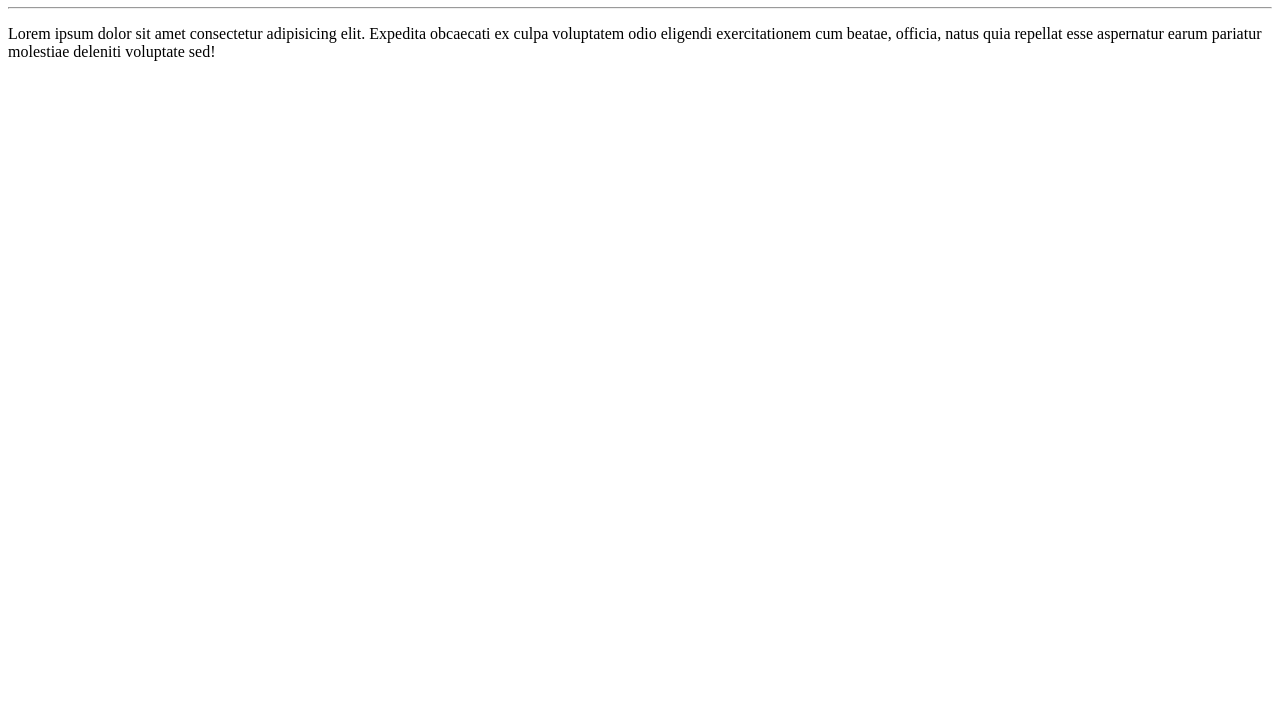
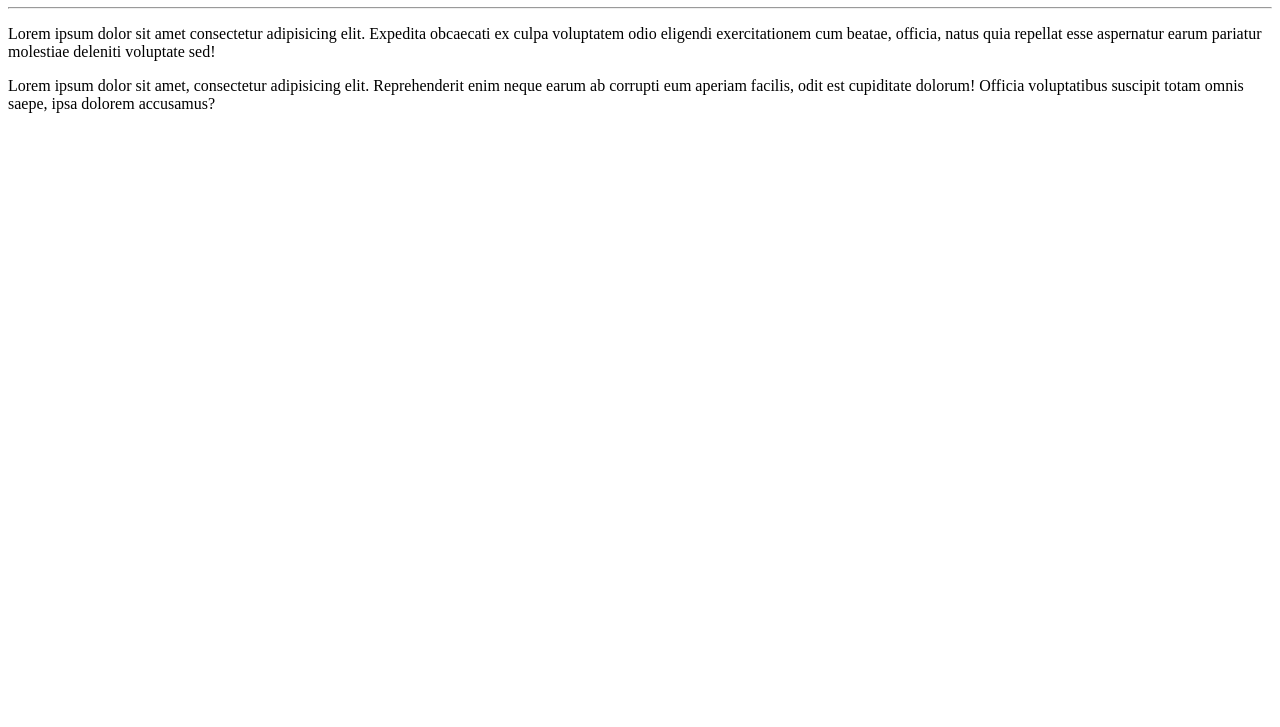
Before and after one commit to Leopoldofca/Ola_Mundo, a plain HTML site: page Site-exemplo/index.html in a window 1280 px wide. Shown: the part 73-800 px from the top of the page. Drawn offline with Linux system fonts and the light colour scheme.

Commit message:
Adicionei um Paragrafo

```diff
--- a/Site-exemplo/index.html
+++ b/Site-exemplo/index.html
@@ -9,5 +9,6 @@
     <h1>Olá, Mundo</h1>
     <hr>
     <p>Lorem ipsum dolor sit amet consectetur adipisicing elit. Expedita obcaecati ex culpa voluptatem odio eligendi exercitationem cum beatae, officia, natus quia repellat esse aspernatur earum pariatur molestiae deleniti voluptate sed!</p>
+    <p>Lorem ipsum dolor sit amet, consectetur adipisicing elit. Reprehenderit enim neque earum ab corrupti eum aperiam facilis, odit est cupiditate dolorum! Officia voluptatibus suscipit totam omnis saepe, ipsa dolorem accusamus?</p>
 </body>
 </html>
```
